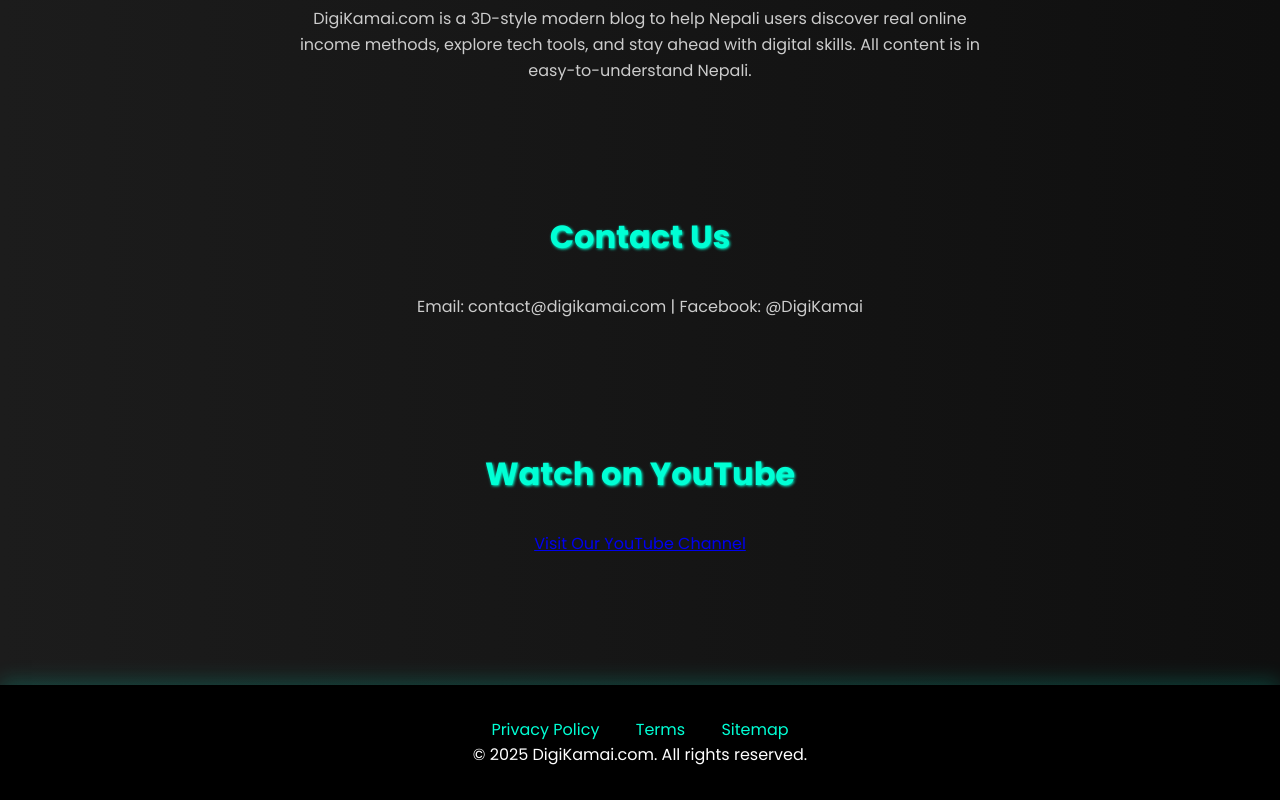
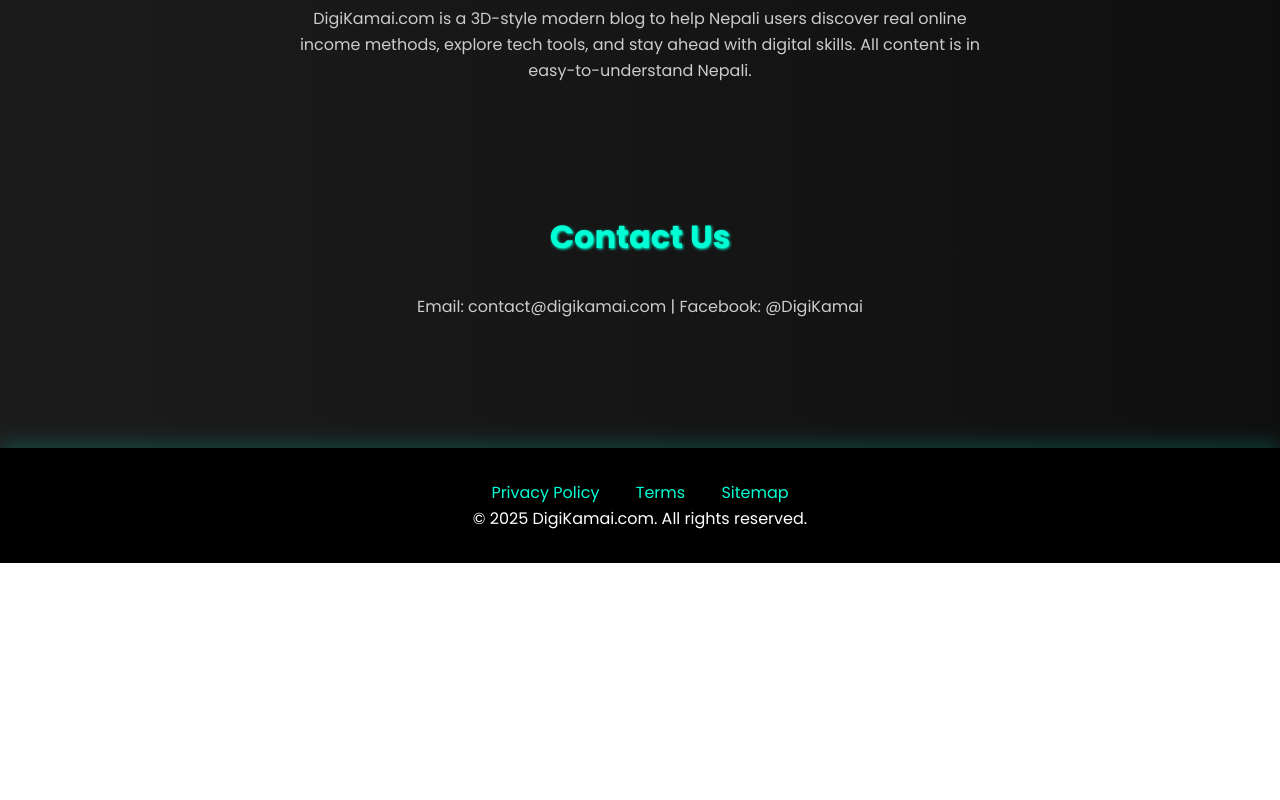
Before and after one commit to dowransharma1/DigiKamai.com, a plain HTML site: page index.html in a window 1280 px wide. Shown: the part 2798-3598 px from the top of the page. After the commit the page ends 3361 px from the top, so only its background shows below. Drawn offline with Linux system fonts and the light colour scheme.

Commit message:
Update index.html

```diff
--- a/index.html
+++ b/index.html
@@ -230,13 +230,6 @@
     <p style="text-align: center; color: #ccc">Email: contact@digikamai.com | Facebook: @DigiKamai</p>
   </section>
 
-    <section class="section" id="youtube">
-    <h2 class="section-title">Watch on YouTube</h2>
-    <div class="youtube-btn" style="text-align:center;">
-      <a href="https://www.youtube.com/@dowransharma0.2" target="_blank">Visit Our YouTube Channel</a>
-    </div>
-  </section>
-
   <footer>
     <div class="footer-links">
       <a href="#">Privacy Policy</a>
```
